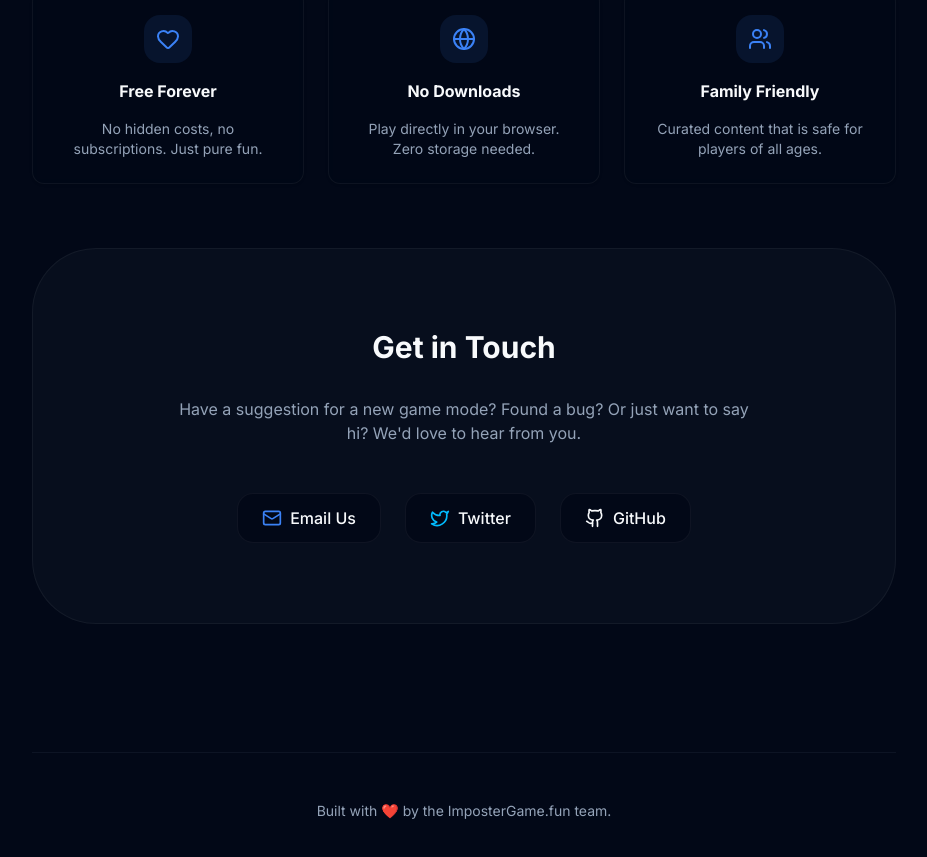
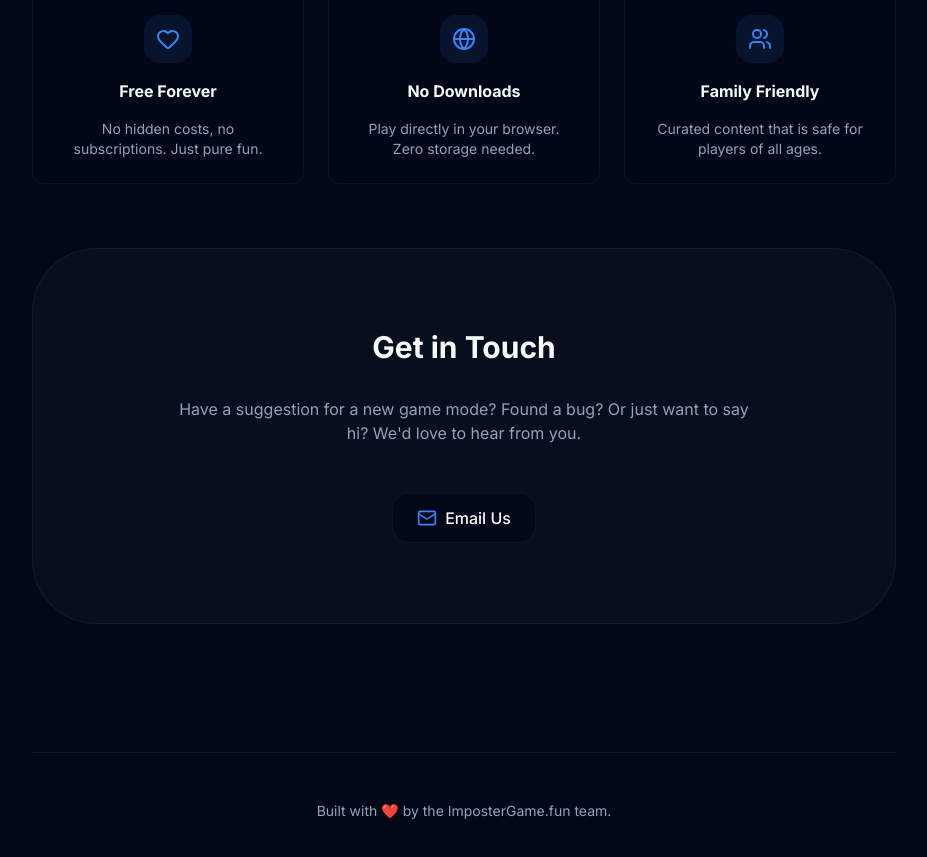
Before and after one commit to jeffersonme168/impostergamefun, a Next.js app: page /about in a window 1280 px wide. Shown: the part 894-1751 px from the top of the page, without its empty margins (176-1103 px from the left). Built offline with nearby package versions, Linux system fonts and the light colour scheme.

Commit message:
mod：修改无效代码入口

```diff
--- a/src/app/about/page.tsx
+++ b/src/app/about/page.tsx
@@ -1,6 +1,6 @@
 import { Badge } from "@/components/ui/badge";
 import { Card, CardContent } from "@/components/ui/card";
-import { Gamepad2, Heart, Mail, Github, Twitter, Globe, Users } from "lucide-react";
+import { Gamepad2, Heart, Mail, Globe, Users } from "lucide-react";
 import Link from "next/link";
 import { Metadata } from "next";
 
@@ -69,17 +69,9 @@ export default function AboutPage() {
             Have a suggestion for a new game mode? Found a bug? Or just want to say hi? We'd love to hear from you.
           </p>
           <div className="flex flex-wrap justify-center gap-6 pt-4">
-            <Link href="mailto:hello@impostergame.fun" className="flex items-center gap-2 p-3 px-6 rounded-2xl border border-white/5 bg-background hover:bg-muted transition-colors font-medium">
+            <Link href="mailto:support@impostergamegenerator.com" className="flex items-center gap-2 p-3 px-6 rounded-2xl border border-white/5 bg-background hover:bg-muted transition-colors font-medium">
               <Mail className="w-5 h-5 text-primary" />
               Email Us
-            </Link>
-            <Link href="#" className="flex items-center gap-2 p-3 px-6 rounded-2xl border border-white/5 bg-background hover:bg-muted transition-colors font-medium">
-              <Twitter className="w-5 h-5 text-sky-400" />
-              Twitter
-            </Link>
-            <Link href="#" className="flex items-center gap-2 p-3 px-6 rounded-2xl border border-white/5 bg-background hover:bg-muted transition-colors font-medium">
-              <Github className="w-5 h-5" />
-              GitHub
             </Link>
           </div>
         </section>
--- a/src/app/page.tsx
+++ b/src/app/page.tsx
@@ -237,8 +237,7 @@ export default function LandingPage() {
           <div className="border-t border-border/40 mt-16 pt-8 flex flex-col sm:flex-row justify-between items-center gap-4 text-xs text-muted-foreground">
             <p>© 2026 ImposterGame.fun. Built for fun.</p>
             <div className="flex gap-8">
-              <Link href="#" className="hover:text-primary transition-colors">Privacy</Link>
-              <Link href="#" className="hover:text-primary transition-colors">Terms</Link>
+              <Link href="mailto:support@impostergamegenerator.com" className="hover:text-primary transition-colors">Email Us</Link>
             </div>
           </div>
         </div>
--- a/src/lib/store.ts
+++ b/src/lib/store.ts
@@ -83,6 +83,7 @@ export const useGameStore = create<GameState>((set) => ({
     phase: 'setup',
     players: [],
     currentRevealIndex: 0,
-    winner: null
+    winner: null,
+    settings: defaultSettings
   }),
 }));
```
